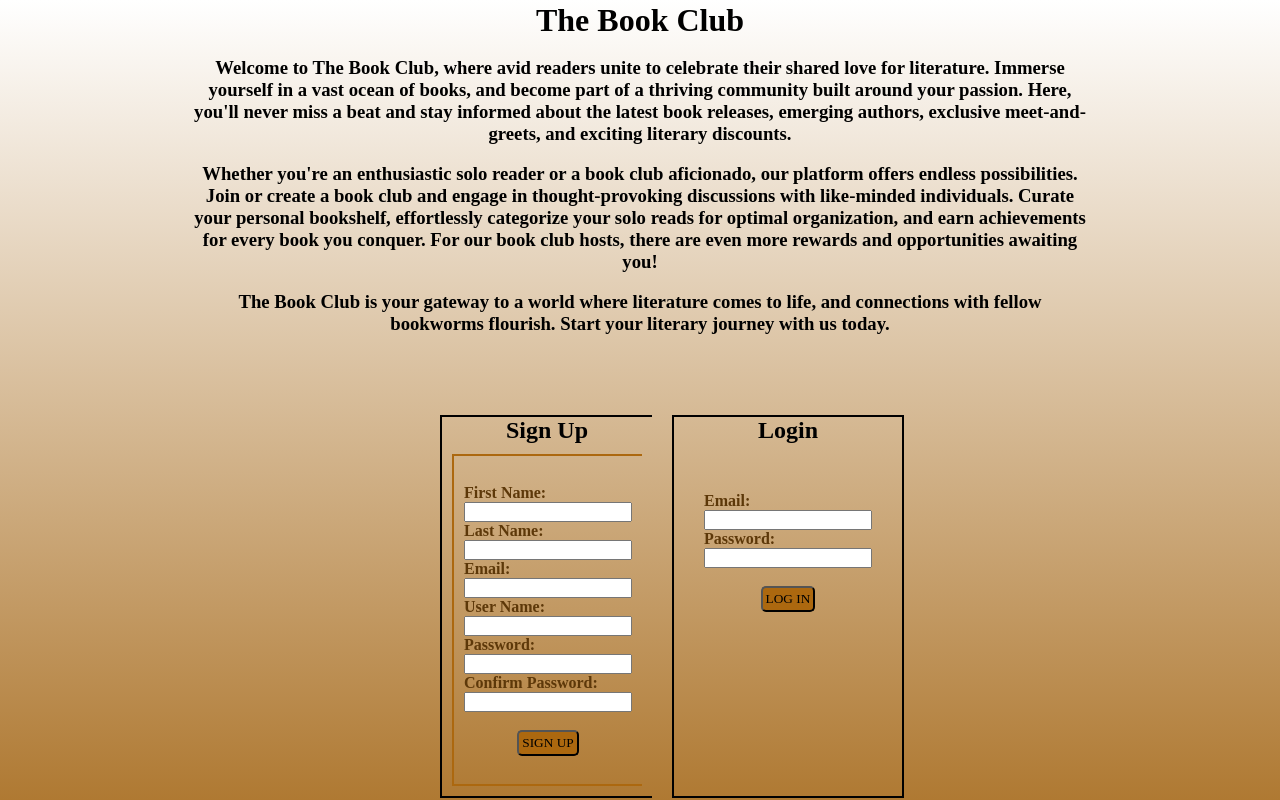
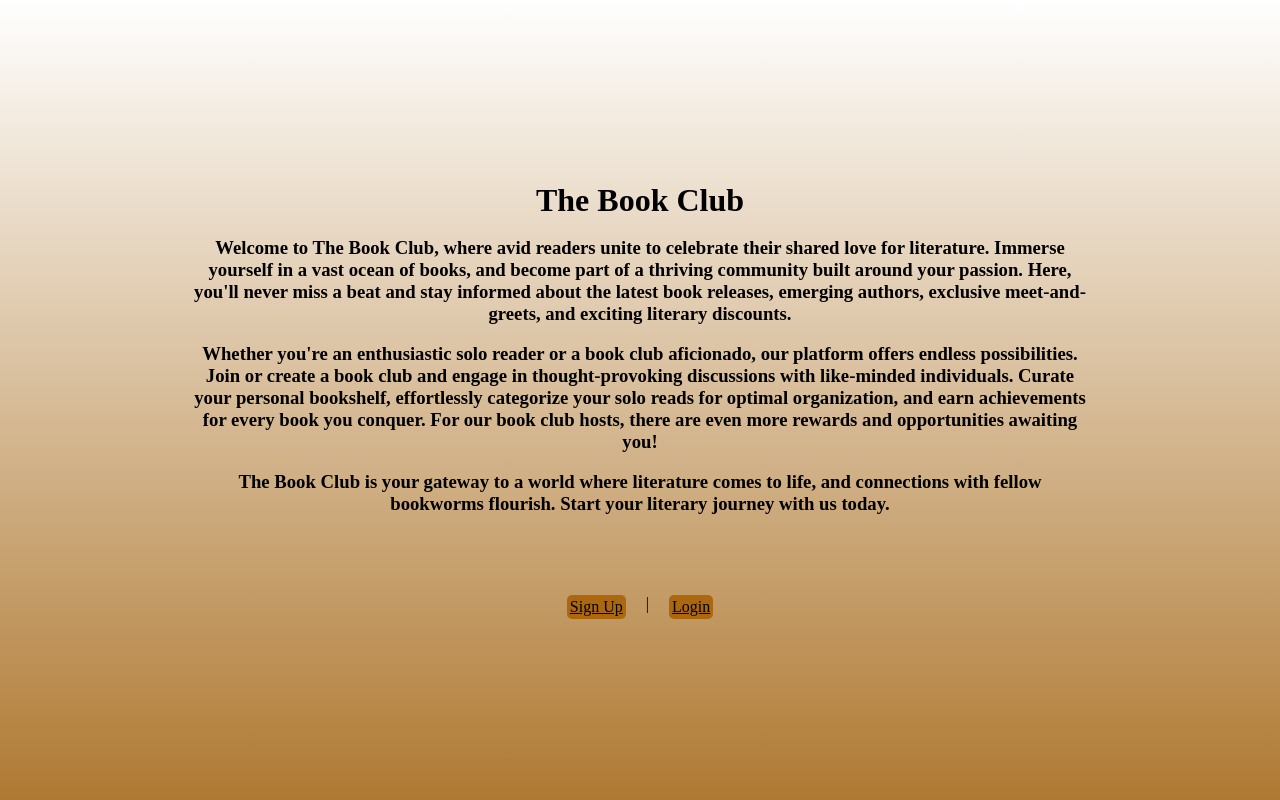
Before and after one commit to DEdmonds22/The-Book-Club-Website, a React (Create React App) app: page / in a window 1280 px wide. Built offline with nearby package versions, Linux system fonts and the light colour scheme; the HTML template or start-up script is replaced by a standard one.

Commit message:
changed routes and css elements

```diff
--- a/src/App.js
+++ b/src/App.js
@@ -7,6 +7,8 @@ import SearchResults from "./pages/SearchResults/SearchResults";
 import { getUser } from "./utilities/users-service/users-service";
 import { BookShelf } from "./pages/BookShelf/BookShelf";
 import { getBookShelf } from "./utilities/books-service/book-api";
+import SignUpForm from "./components/SignUpForm/SignUpForm";
+import LoginForm from "./components/LoginForm/LoginForm";
 
 function App() {
   const [user, setUser] = useState(getUser());
@@ -40,7 +42,13 @@ function App() {
           <Route path="/book-shelf/" element={<BookShelf bookShelf={bookShelf} setBookShelf={setBookShelf} setBookDelete={setBookDelete} />} />
         </Routes>
       </> :
-      <LandingPage setUser={setUser} />}
+      <>
+        <Routes>
+          <Route path="/" element={<LandingPage />} />
+          <Route path="/signUpForm" element={<SignUpForm setUser={setUser} />} />
+          <Route path="/loginForm" element={<LoginForm setUser={setUser} />}/>
+        </Routes>
+      </>}
     </div>
   );
 }
--- a/src/components/LoginForm/LoginForm.jsx
+++ b/src/components/LoginForm/LoginForm.jsx
@@ -1,8 +1,10 @@
 import { useState } from "react";
+import { useNavigate } from "react-router-dom";
 import * as usersService from "../../utilities/users-service/users-service";
 import styles from "../LoginForm/LoginForm.css"
 
 export default function LoginForm({ setUser }) {
+    const navigate = useNavigate();
     const [credentials, setCredentials] = useState({
         email: "",
         password: ""
@@ -20,6 +22,7 @@ export default function LoginForm({ setUser }) {
         try {
             const user = await usersService.login(credentials);
             setUser(user);
+            navigate("/")
         } catch {
             setError("Log In Failed - Try Again");
         };
--- a/src/components/SignUpForm/SignUpForm.jsx
+++ b/src/components/SignUpForm/SignUpForm.jsx
@@ -1,8 +1,11 @@
 import { Component } from "react";
+import { useNavigate } from "react-router-dom";
 import { signUp } from "../../utilities/users-service/users-service";
 import styles from "../SignUpForm/SignUpForm.css";
 
 export default class SignUpForm extends Component {
+    navigate = useNavigate();
+
     state = {
         firstName: "",
         lastName: "",
@@ -33,6 +36,7 @@ export default class SignUpForm extends Component {
             const formData = {firstName, lastName, email, userName, password};
             const user = await signUp(formData); // passes form data to users-service.js w/ users-service.js's signUp func
             this.props.setUser(user);
+            this.navigate("/");
         } catch {
             this.setState({error: "Sign Up Failed - Try Again"});
         };
--- a/src/pages/HomePage/HomePage.jsx
+++ b/src/pages/HomePage/HomePage.jsx
@@ -3,6 +3,8 @@ import styles from "../HomePage/homePage.css"
 
 export default function HomePage({user, bookShelf}) {
     return (
+
+        <div>
             <main id="home-page">
                 <main id="container">
                     <div className="bookOfTheMonth top">
@@ -10,13 +12,11 @@ export default function HomePage({user, bookShelf}) {
                             <h2>Book of The Month</h2>
                         </Link>
                     </div>
-
                     <div className="newlyCreatedClubs top">
                         <Link to="/newly-created-clubs" >
                             <h2>Newly Created Clubs!</h2>
                         </Link>
                     </div>
-
                     <div className="profile">
                         <Link to="/profile" >
                             <h2>Profile</h2>
@@ -75,25 +75,21 @@ export default function HomePage({user, bookShelf}) {
                             </div>
                         </div>
                     </div>
-
                     <div className="bookClubDiscussionBoard top">
                         <Link to="/discussion-board" >
                             <h2>Book Club Discussion Board</h2>
                         </Link>
                     </div>
-
                     <div className="recommendedBooks">
                         <Link to="/recommended-books" >
                             <h2>Recommended Books</h2>
                         </Link>
                     </div>
-
                     <div className="hosting bottom">
                         <Link to="/hosting" >
                             <h2>Hosting</h2>
                         </Link>
                     </div>
-
                     <div className="upcommingEvents bottom">
                         <Link to="/upcomming-events" >
                             <h2>Upcomming Events</h2>
@@ -103,5 +99,6 @@ export default function HomePage({user, bookShelf}) {
                 <br />
                 <button>Name Change</button>
             </main>
+        </div>
     )
 }
--- a/src/pages/LandingPage/LandingPage.css
+++ b/src/pages/LandingPage/LandingPage.css
@@ -12,56 +12,29 @@
     width: 900px;
 }
 
-.landingPage .cont {
+.landingPage .container {
     margin: 40px;
 }
 
 .landingPage .forms {
-    width: 400px;
     display: flex;
     gap: 20px;
 }
 
-.landingPage .left {
-    border-left: 2px solid black;
-    border-top: 2px solid black;
-    border-bottom: 2px solid black;
-}
-
-.landingPage .left .inner-div {
-    border-left: 2px solid rgb(172, 104, 15);
-    border-top: 2px solid rgb(172, 104, 15);
-    border-bottom: 2px solid rgb(172, 104, 15);
-    padding: 10px;
-    margin: 10px;
-}
-
-.landingPage .right {
-    border-right: 2px solid black;
-    border-top: 2px solid black;
-    border-bottom: 2px solid black;
-    border-left: 2px solid black ;
-}
-
-.landingPage .right .inner-div {
-    padding: 10px;
-    margin: 20px;
-}
-
-.landingPage .forms button {
+.landingPage .forms .btn {
     color: black;
     padding: 3px;
     border-radius: 5px;
     background-color: rgb(172, 104, 15);
 }
 
-.landingPage .forms button:hover {
+.landingPage .forms .btn:hover {
     color: white;
     padding: 3px;
     border-radius: 5px;
     background-color: rgb(172, 104, 15);
 }
 
-.landingPage .forms button:active {
+.landingPage .forms .btn:active {
     background-color: rgb(93, 56, 9);
 }
--- a/src/pages/LandingPage/LandingPage.jsx
+++ b/src/pages/LandingPage/LandingPage.jsx
@@ -1,11 +1,10 @@
-import LoginForm from "../../components/LoginForm/LoginForm";
-import SignUpForm from "../../components/SignUpForm/SignUpForm";
+import { Link } from "react-router-dom";
 import styles from "../LandingPage/LandingPage.css";
 
-export default function LandingPage({setUser}) {
+export default function LandingPage() {
     return (
         <div className="landingPage">
-            <div className="cont bio">
+            <div className="bio container">
                 <h1>The Book Club</h1>
                 <main>
                     < br/>
@@ -17,21 +16,10 @@ export default function LandingPage({setUser}) {
                 </main>
             </div>
 
-            <div className="cont forms">
-                <aside className="left">
-                    <h2>Sign Up</h2>
-                    <div className="inner-div">
-                        <br />
-                        <SignUpForm setUser={setUser} />
-                    </div>
-                </aside>
-                <aside className="right">
-                    <h2>Login</h2>
-                    <div className="inner-div">
-                        <br />
-                        <LoginForm setUser={setUser}  />
-                    </div>
-                </aside>
+            <div className="forms container">
+                <Link to="/signUpForm" className="btn" >Sign Up</Link>
+                |
+                <Link to="/loginForm" className="btn">Login</Link>
             </div>
         </div>
     )
--- a/src/pages/SearchResults/SearchResults.jsx
+++ b/src/pages/SearchResults/SearchResults.jsx
@@ -35,6 +35,7 @@ export default function SearchResults({setBookAdded}) {
             categories,
             img
         };
+        console.log(bookInfo)
 
         await addBook(bookInfo)
             .then(() => {
@@ -54,16 +55,19 @@ export default function SearchResults({setBookAdded}) {
             <div className="book-con">
                 {results.map((book) => (
                 <div key={book.id} className="book" >
+                    <img src={book.volumeInfo.imageLinks?.smallThumbnail} />
                     <h2>{book.volumeInfo.title}</h2>
-                    <img src={book.volumeInfo.imageLinks?.smallThumbnail} />
-                    <p>by: {book.volumeInfo.authors?.join(", ")}</p>
+                    <p>By: {book.volumeInfo.authors?.join(", ")}</p>
+                    <div className="btn-cont">
                         <button onClick={() => handleClick(
                             book.id,
                             book.volumeInfo.title,
                             book.volumeInfo.authors,
                             book.volumeInfo.description,
                             book.volumeInfo.categories,
-                        book.volumeInfo.imageLinks ? book.volumeInfo.imageLinks.smallThumbnail :  null)}>Add to Bookshelf</button>
+                            book.volumeInfo.imageLinks ? book.volumeInfo.imageLinks.large :  null)}>Add to Bookshelf
+                            </button>
+                    </div>
                 </div>
                 ))}
             </div>
--- a/src/pages/SearchResults/searchResults.css
+++ b/src/pages/SearchResults/searchResults.css
@@ -5,7 +5,10 @@
     flex-wrap: wrap;
     justify-content: center;
     gap: 25px;
-    padding: 20px;
+    padding: 8px;
+    width: 85%;
+    margin: auto;
+    background-color: #e1d0bb;
 }
 
 .search-results-container h1 {
@@ -15,30 +18,37 @@
 
 .search-results-container .book {
     height: auto;
-    width: 350px;
-    border: 3px dotted rgb(73, 55, 36);
+    width: 270px;
+    /*border: 3px dotted rgb(73, 55, 36);*/
     padding: 10px;
     margin: 0 auto;
     color: rgb(73, 55, 36);
-    background-color: tan;
-    text-align: center;
+    /*background-color: tan;*/
+    /*text-align: center;*/
+
+    display: flex;
+    flex-direction: column;
+    overflow: hidden;
+    align-self: flex-end;
 }
 
 .search-results-container .book img {
-    width: 150px;
-    height:200px
+    width: 100%;
+    margin: 3px 0px;
 }
 
-.search-results-container .book h2,
+.search-results-container .book h2 {
+    font-size: 1rem;
+}
+
 .search-results-container .book p {
-    margin: .8rem;
+    font-size: 0.8rem;
 }
 
 .search-results-container .book h2:hover,
 .search-results-container .book p:hover {
     color: white;
     cursor: pointer;
-    font-size: 1.7rem;
 }
 
 .search-results-container .book:active,
```
Also changed, not shown: src/pages/BookShelf/BookShelf.css (+0 -11 lines). Lines whose indentation alone changed are shown as unchanged.
